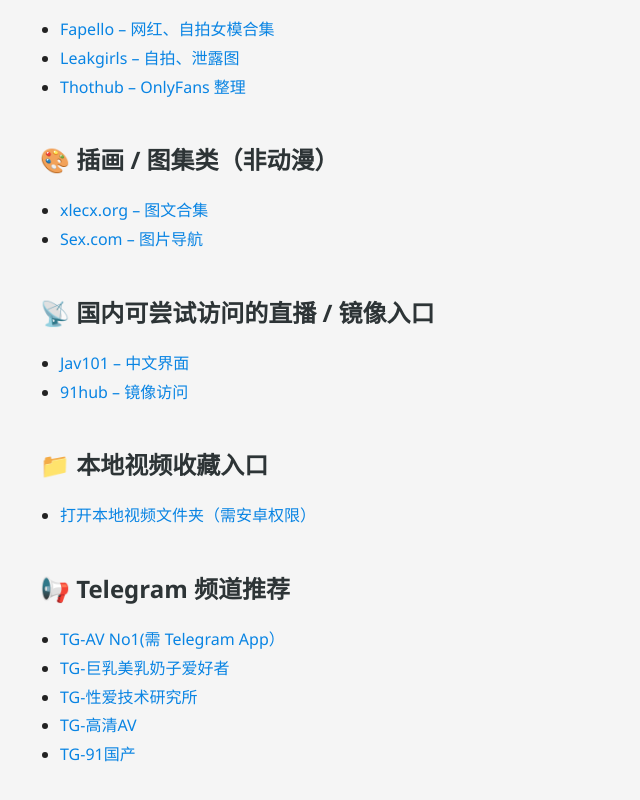
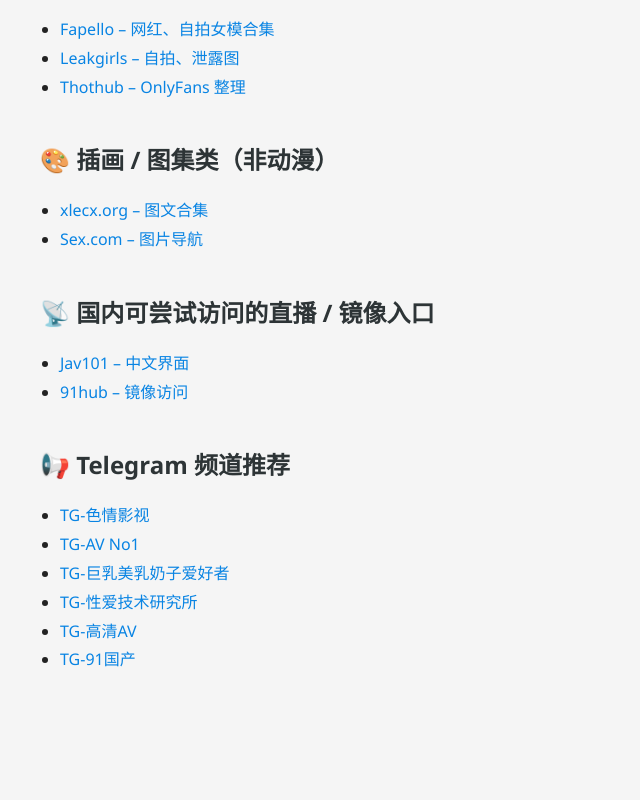
Before and after one commit to hongfeiz830/hongfeiz830.github.io, a plain HTML site: page index.html in a window 1280 px wide. Shown: the part 720-1520 px from the top of the page, without its empty margins (0-640 px from the left). After the commit the page ends 1434 px from the top, so only its background shows below. Drawn offline with Linux system fonts and the light colour scheme.

Commit message:
Add files via upload

```diff
--- a/index.html
+++ b/index.html
@@ -3,7 +3,7 @@
 <html lang="zh">
 <head>
   <meta charset="UTF-8">
-  <title>NoteCenter – 全面 NSFW 索引</title>
+  <title>info – 全面 NSFW 索引</title>
   <style>
     body { font-family: "Segoe UI", sans-serif; margin: 40px; background: #f5f5f5; color: #222; }
     h1 { color: #d63031; }
@@ -15,7 +15,7 @@
   </style>
 </head>
 <body>
-  <h1>📁 NoteCenter – 综合 NSFW 索引页</h1>
+  <h1>📁 info – 综合 NSFW 索引页</h1>
 
   <div class="section">
     <h2>📑 Reddit 精选 NSFW 分区</h2>
@@ -67,21 +67,16 @@
       </ul>
   </div>
 
-  <div class="section">
-    <h2>📁 本地视频收藏入口</h2>
-    <ul>
-      <li><a href="file:///storage/emulated/0/Movies/NSFW" target="_blank">打开本地视频文件夹（需安卓权限）</a></li>
-    </ul>
-  </div>
 
   <div class="section">
     <h2>📢 Telegram 频道推荐</h2>
     <ul>
-      <li><a href="https://t.me/AVnew" target="_blank">TG-AV No1(需 Telegram App）</a></li>
-      <li><a href="https://t.me/meinv123" target="_blank">TG-巨乳美乳奶子爱好者</a></li>
-      <li><a href="https://t.me/sex_researching" target="_blank">TG-性爱技术研究所</a></li>
-      <li><a href="https://t.me/wumingzhidao" target="_blank">TG-高清AV</a></li>
-      <li><a href="https://t.me/MDSP888" target="_blank">TG-91国产</a></li>
+      <li><a href="https://t.me/aimxnyhn18" target="_blank">TG-色情影视 </a></li>
+      <li><a href="https://t.me/AVnew" target="_blank">TG-AV No1 </a></li>
+      <li><a href="https://t.me/meinv123" target="_blank">TG-巨乳美乳奶子爱好者 </a></li>
+      <li><a href="https://t.me/sex_researching" target="_blank">TG-性爱技术研究所 </a></li>
+      <li><a href="https://t.me/wumingzhidao" target="_blank">TG-高清AV </a></li>
+      <li><a href="https://t.me/MDSP888" target="_blank">TG-91国产 </a></li>
 
     </ul>
   </div>
```
